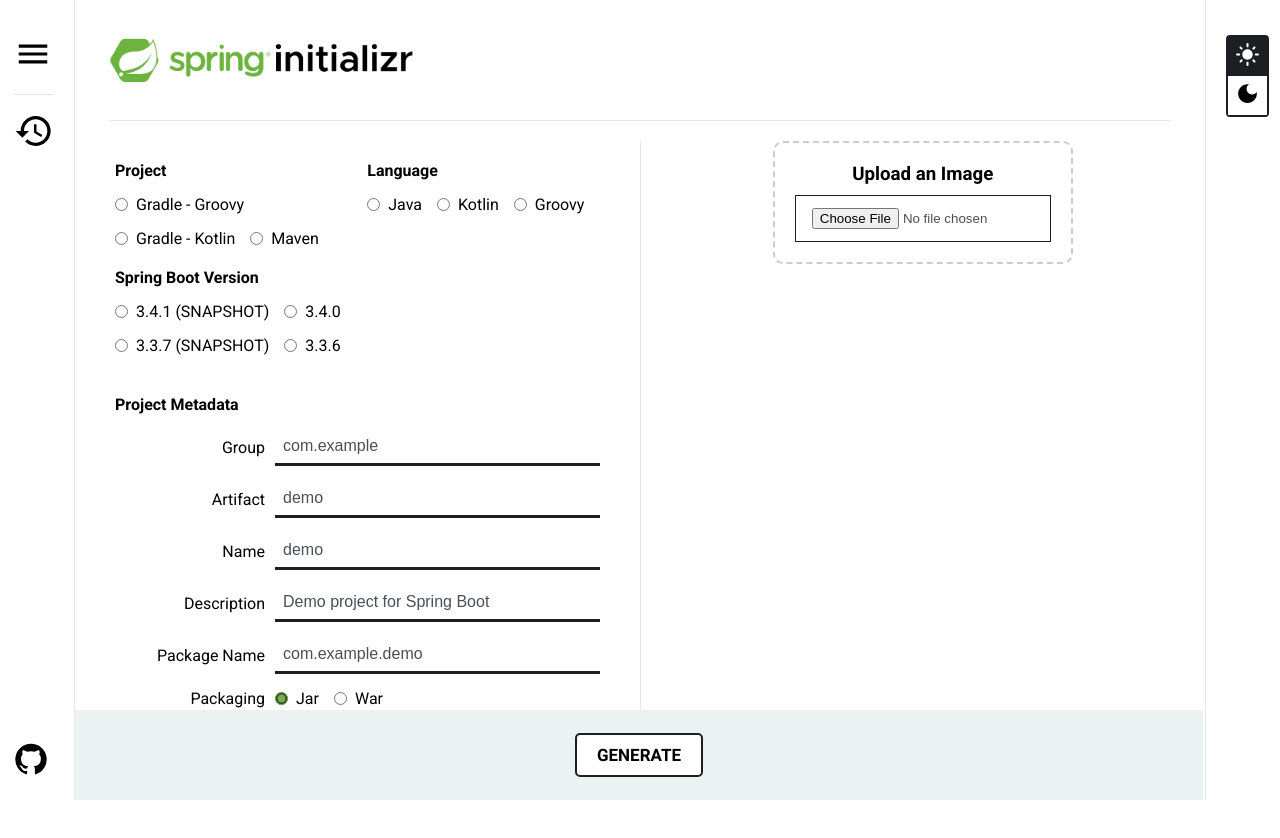
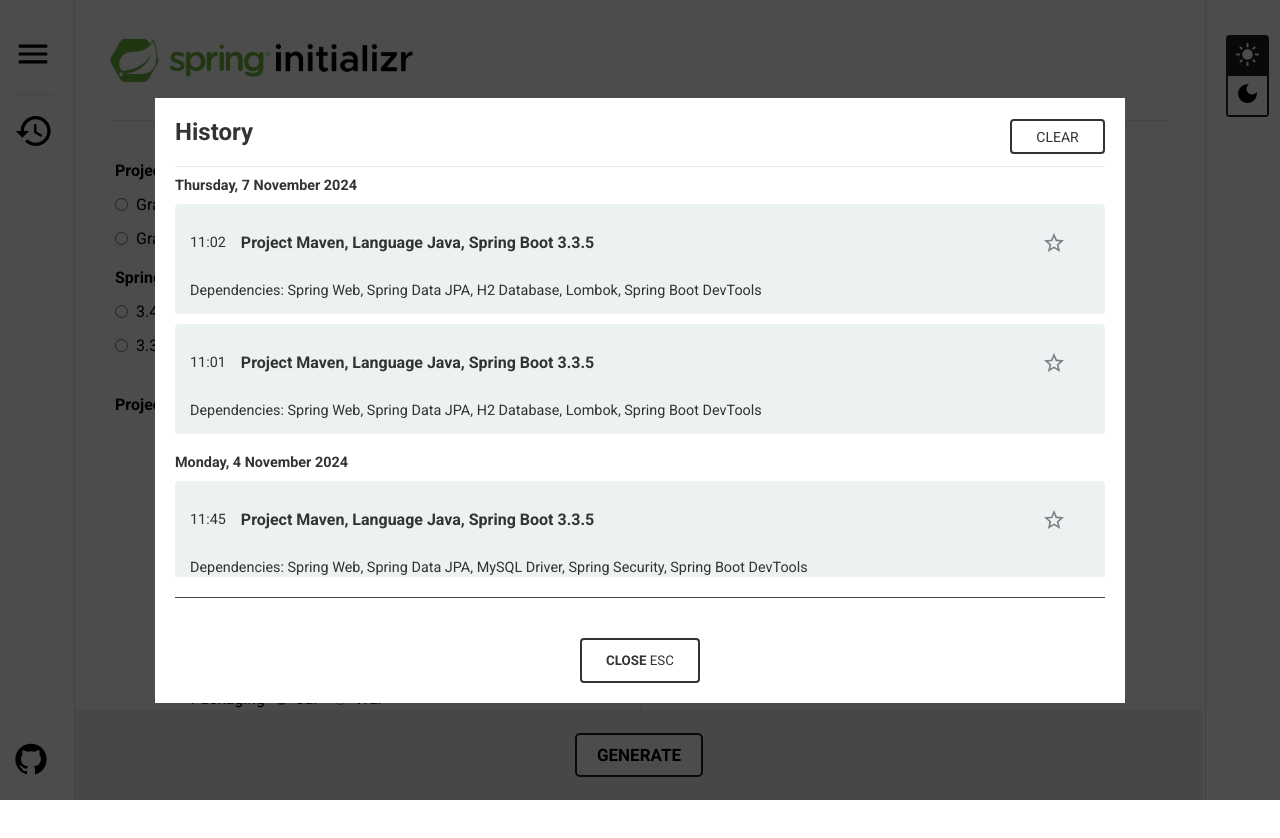
Before and after one commit to OptimAIzed/springify, a React (Vite) app in the folder client-web/: page / in a window 1280 px wide. Both pictures are taken after a click on the element 34 px from the left and 133 px from the top of the page. Shown: the top 838 px of the page. Built offline with nearby package versions, Linux system fonts and the light colour scheme.

Commit message:
Fix theme toggle in HistoryPage

```diff
--- a/client-web/src/Components/HistoryCard/HistoryCard.module.css
+++ b/client-web/src/Components/HistoryCard/HistoryCard.module.css
@@ -1,9 +1,8 @@
 .card {
-  background-color: #2b2f32;
-  color: #ffffff;
+  background-color: var(--secondary-color);
+  color: var(--text-color);
   padding: 15px;
-  border-radius: 8px;
-  box-shadow: 0 4px 6px rgba(0, 0, 0, 0.2);
+  border-radius: 4px;
   display: flex;
   flex-direction: column;
   margin-bottom: 10px;
@@ -24,14 +23,14 @@
 
 .time {
   font-size: 0.9rem;
-  color: #ffffff;
+  color: var(--text-color);
   white-space: nowrap;
 }
 
 .title {
   font-size: 1rem;
   font-weight: bold;
-  color: #ffffff;
+  color: var(--text-color);
   white-space: nowrap;
   overflow: hidden;
   text-overflow: ellipsis;
@@ -43,7 +42,7 @@
 
 .dependencies {
   font-size: 0.9rem;
-  color: #cccccc;
+  color: var(--text-color);
   margin-top: 5px;
 }
 
@@ -57,5 +56,5 @@
 }
 
 .favoriteButton:hover {
-  color: #ffffff;
+  color: var(--text-color);
 }
--- a/client-web/src/Components/LeftPanel/LeftPanel.jsx
+++ b/client-web/src/Components/LeftPanel/LeftPanel.jsx
@@ -7,13 +7,13 @@
 import HistoryIcon from '@mui/icons-material/History';
 import GitHubIcon from '@mui/icons-material/GitHub';
 
-function LeftPanel({ theme }) {
+function LeftPanel({ theme, history, setHistory }) {
   return (
     <div className={styles.container}>
       <div className={styles.top}>
         <CustomIcon theme={theme} icon={MenuIcon} size={38} />
         <hr />
-        <CustomIcon theme={theme} icon={HistoryIcon} size={40} />
+        <div onClick={() => setHistory(!history)}><CustomIcon theme={theme} icon={HistoryIcon} size={40} /></div>
       </div>
       <div className={styles.bottom}>
         <a href="https://github.com/OptimAIzedDev/code-assistant" target="_blank"><CustomIcon theme={theme} icon={GitHubIcon} size={34} /></a>
--- a/client-web/src/Pages/HistoryPage/HistoryPage.jsx
+++ b/client-web/src/Pages/HistoryPage/HistoryPage.jsx
@@ -2,11 +2,7 @@
 import styles from "./HistoryPage.module.css";
 import HistoryCard from "../../Components/HistoryCard/HistoryCard";
 
-function HistoryPage() {
-
-  const [isOpen, setIsOpen] = useState(true);
-
-
+function HistoryPage({ theme, closeAction }) {
   const [history, setHistory] = useState([
     {
       date: "Thursday, 7 November 2024",
@@ -38,17 +34,10 @@
     },
   ]);
 
-
-  const handleClose = () => {
-    setIsOpen(false);
-  };
-
-
   const handleClear = () => {
     setHistory([]);
   };
 
-  if (!isOpen) return null;
   return (
     <div className={styles.overlay}>
       <div className={styles.container}>
@@ -76,7 +65,7 @@
         <hr className={styles.separator} />
         <div className={styles.closeButtonContainer}>
 
-          <button className={styles.closeButton} onClick={handleClose}>
+          <button className={styles.closeButton} onClick={() => closeAction(false)}>
             <span className={styles.closeText}>CLOSE</span> ESC
           </button>
         </div>
--- a/client-web/src/Pages/HistoryPage/HistoryPage.module.css
+++ b/client-web/src/Pages/HistoryPage/HistoryPage.module.css
@@ -2,6 +2,7 @@
   position: fixed;
   top: 0;
   left: 0;
+  z-index: 1000;
   width: 100%;
   height: 100%;
   background-color: rgba(0, 0, 0, 0.7);
@@ -9,14 +10,15 @@
   justify-content: center;
   align-items: center;
 }
-h2{
-  color:#ffffff;
+
+h2 {
+  color: var(--text-color);
 }
+
 .container {
-  background-color: #1b1f23;
-  color: #ffffff;
+  background-color: var(--background-color);
+  color: var(--text-color);
   width: 970px;
-  border-radius: 8px;
   padding: 20px;
   display: flex;
   flex-direction: column;
@@ -27,14 +29,14 @@
   display: flex;
   justify-content: space-between;
   align-items: center;
-  border-bottom: 1px solid #444;
+  border-bottom: 1px solid var(--border-color);
   padding-bottom: 10px;
 }
 
 .clearButton {
   background: none;
-  border: 2px solid #ffffff;
-  color: #ffffff;
+  border: 2px solid var(--text-color);
+  color: var(--text-color);
   padding: 5px 10px;
   border-radius: 4px;
   cursor: pointer;
@@ -45,9 +47,9 @@
 }
 
 .clearButton:hover {
-  background-color: #ffffff;
-  color: #000000;
-  border: 2px solid #ffffff;
+  background-color: var(--text-color);
+  color: var(--button-bg);
+  border: 2px solid var(--text-color);
 }
 
 
@@ -75,8 +77,8 @@
 
 .closeButton {
   background: none;
-  border: 2px solid #ffffff;
-  color: #ffffff;
+  border: 2px solid var(--text-color);
+  color: var(--text-color);
   padding: 5px 10px;
   border-radius: 4px;
   cursor: pointer;
@@ -86,23 +88,26 @@
 }
 
 .closeButton:hover {
-  background-color: #ffffff;
-  color: #000000;
-  border: 2px solid #ffffff;
+  background-color: var(--text-color);
+  color: var(--button-bg);
+  border: 2px solid var(--text-color);
 }
 
 .closeText {
   font-weight: bold;
 }
+
 .date {
-  color: #ffffff;
+  color: var(--text-color);
   font-size: 0.9rem;
   margin-bottom: 10px;
   font-weight: bold;
 }
+
 .separator {
   border: none;
   border-top: 1px solid #444444;
-  margin: 10px 0; /* Ajustez les marges selon vos besoins */
+  margin: 10px 0;
+  /* Ajustez les marges selon vos besoins */
   width: 100%;
 }
--- a/client-web/src/index.css
+++ b/client-web/src/index.css
@@ -52,7 +52,7 @@
   --text-color: #333333;
   --border-color: #e0e8e8;
   --primary-color: #6db33f;
-  --secondary-color: #f1f3f5;
+  --secondary-color: #ecf2f2;
   --button-bg: #ffffff;
   --button-border: #1b1f23;
   --button-text-color: #000;
@@ -66,7 +66,7 @@
   --text-color: #ffffff;
   --border-color: #515353;
   --primary-color: #6db33f;
-  --secondary-color: #333333;
+  --secondary-color: #2b2f32;
   --button-bg: #1b1f23;
   --button-border: #ffffff;
   --button-text-color: #fff;
```
